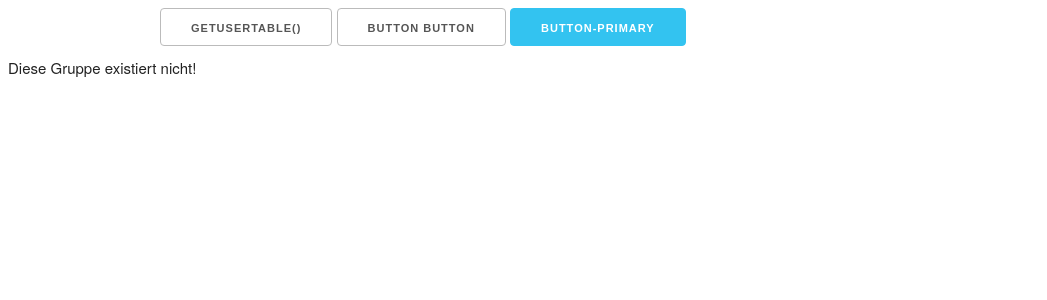
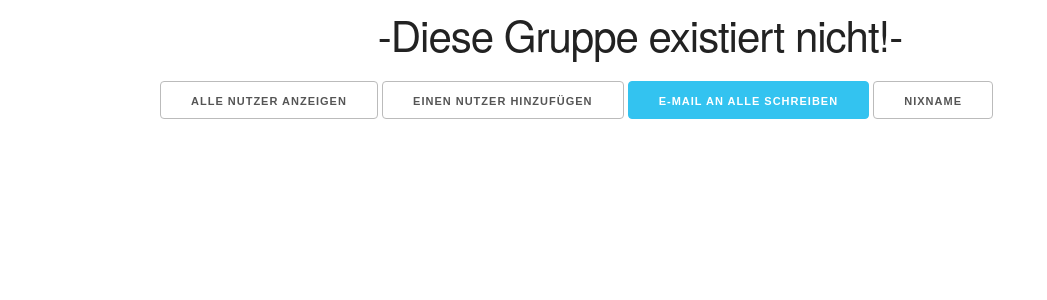
Before and after one commit to vonUltimo/kasse, a PHP site: page /php/protected.php in a window 1280 px wide. Shown: the top 300 px of the page, without its empty margins (0-1047 px from the left). Run offline with PHP 8.4, Linux system fonts and the light colour scheme; data that the repository does not hold is empty.

Commit message:
function addBuchung() hinzugefügt function addVerwendungszweck() hinzugefügt function addUser() hinzugefügt

```diff
--- a/js/lib.js
+++ b/js/lib.js
@@ -3,5 +3,5 @@
  * @license http://www.opensource.org/licenses/mit-license.html MIT License
  * @version 0.1 (25-06-2017)
  *
- * Hier schreiben wir die JavaScript Functionen.
+ * Hier schreiben wir die JavaScript Funktionen.
  * */
--- a/php/db_abfragen.php
+++ b/php/db_abfragen.php
@@ -7,6 +7,13 @@
  * */
 
 include "lib.php";
+
+function getEntrys(){
+    /*
+     * Gibt die Anzahl der Einträge für die übergebene Tabelle zurück
+     * __NICHT FERTIG__
+     */
+}
 
 function getUserTable()
     /**
--- a/php/db_eingaben.php
+++ b/php/db_eingaben.php
@@ -6,13 +6,27 @@
  * @license http://www.opensource.org/licenses/mit-license.html MIT License
  * */
 
-
-
+//include "lib.php";
+//include "db_abfragen.php";
 
 function addBuchung()
 {
 }
 
-function addVerwendungszweck()
+function addVerwendungszweck($beschreibung)
+    /*
+     * Fügt einen neuen Eintrag mit der übergebenen Beschreibung in die Tabelle verwendungszweck ein.
+     * --NICHT FRETIG--
+     */
 {
+    $database=connect();
+    $sql="INSERT INTO `verwendungszweck` (`Beschreibung`, `zwecknummer`) VALUES ('$beschreibung', 'get');";
 }
+
+function addUser($nachname, $vorname, $email, $passwort, $verein, $usrgrp){
+    /**
+     * Fügt einen Nutzer mit den übergebenen Parametern in die Tabelle user ein.
+     * --NICHT FERTIG--
+     */
+
+}
--- a/php/protected.php
+++ b/php/protected.php
@@ -8,8 +8,8 @@ $user = 1;
 $usrgrp = 1;
 ?>
 
-    <!DOCTYPE html>
-    <html lang="de">
+<!DOCTYPE html>
+<html lang="de">
 <head>
     <?php
     include "db_abfragen.php";
@@ -24,32 +24,17 @@ $usrgrp = 1;
 
 <body>
 <div class="container">
-    <title></title>
+    <h2>-<?php echo getUserGroup($usrgrp); ?>-</h2>
 
     <div class="offset-by-one">
-        <button class="button">getUserTable()</button>
-        <button class="button">Button Button</button>
-        <button class="button-primary">button-primary</button>
+        <button class="button">Alle Nutzer anzeigen</button>
+        <button class="button">Einen Nutzer hinzufügen</button>
+        <button class="button-primary">E-Mail an alle schreiben</button>
+        <button class="button">NixName</button>
     </div>
     <div class="offset - by - one" id="ausgabe">
-
-
 
     </div>
 </div>
 </body>
-<?php
-
-switch ($usrgrp) {
-    case (1):
-        echo getUserGroup($usrgrp);
-        break;
-    case (2):
-        echo "Mitglied";
-        break;
-    default:
-        echo "Du bist kein registrierter Nutzer!";
-        break;
-}
-
-?>
+</html>
```
